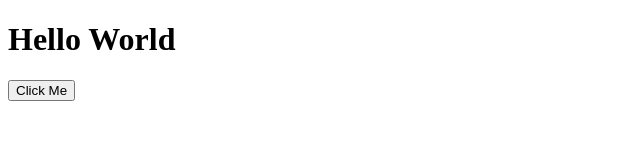
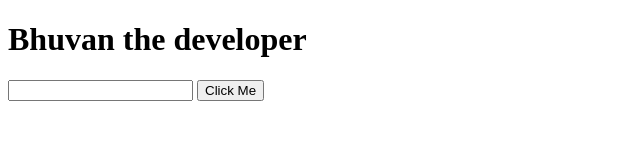
Before and after one commit to Bhuvann-dev/fullstack-journey, a plain HTML site: page frontend/dom/index.html in a window 1280 px wide. Shown: the whole page, without its empty margins (0-640 px from the left). Drawn offline with Linux system fonts and the light colour scheme.

Commit message:
Update DOM text using input and button

```diff
--- a/frontend/dom/index.html
+++ b/frontend/dom/index.html
@@ -4,7 +4,9 @@
     <title>DOM Basics</title>
   </head>
   <body>
-    <h1 id="title">Hello World</h1>
+    <h1 id="title">Bhuvan the developer</h1>
+
+    <input id="inputBox" type="text" />
     <button id="btn">Click Me</button>
 
     <script src="script.js"></script>
--- a/frontend/dom/script.js
+++ b/frontend/dom/script.js
@@ -1,4 +1,5 @@
 let heading = document.getElementById("title");
+let input = document.getElementById("inputBox");
 let button = document.getElementById("btn");
 
 button.addEventListener("click", function () {
```
